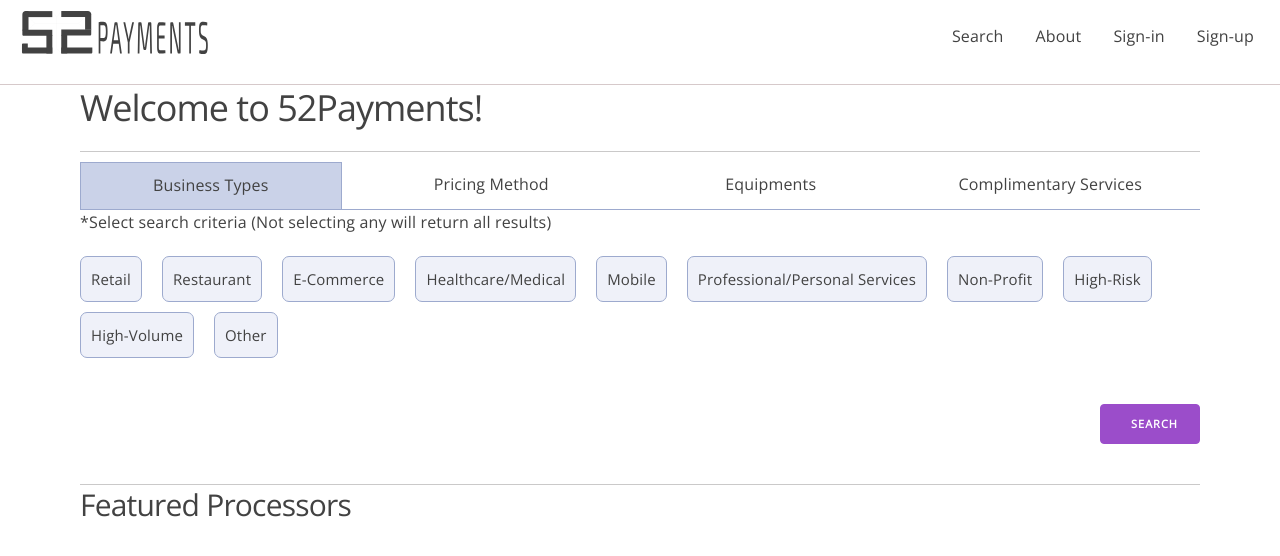
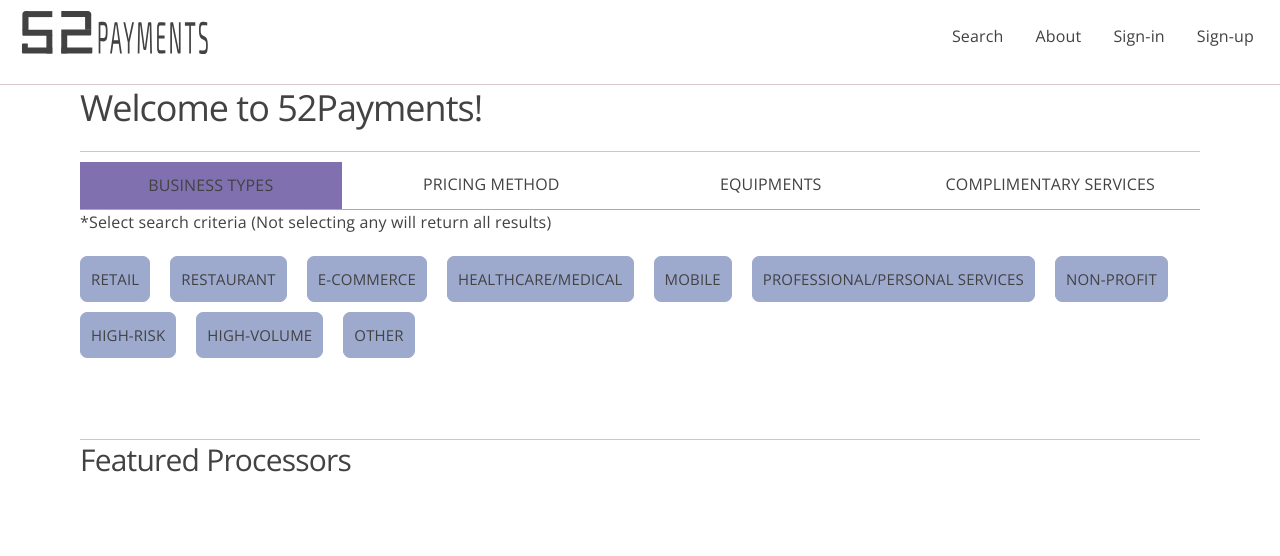
Before and after one commit to bosukh/52payments, a Flask app: page / in a window 1280 px wide. Shown: the top 556 px of the page. Run offline with Flask 2, Linux system fonts and the light colour scheme; data that the repository does not hold is empty; parts of the project's set-up code (start-up, migrations or seed data) failed here and were passed over; some libraries are stand-ins or nearby versions.

Commit message:
in the middle of new deco

```diff
--- a/app/static/css/base.css
+++ b/app/static/css/base.css
@@ -274,9 +274,9 @@ input {
   margin-top: 10px;
   border-radius: 7px;
   border-width: 1px;
-  border-color: #9DAACE;
+  border-color: #9daace;
   border-style: solid;
-  background-color: #EFF1F9;
+  background-color: #9daace;
 }
 .items-title-div{
   margin-top: 10px;
@@ -286,10 +286,10 @@ input {
   text-align: center;
 }
 .selected {
-  border-top: 1px #9DAACE solid;
-  border-left: 1px #9DAACE solid;
-  border-right: 1px #9DAACE solid;
-  background-color: #CAD2E8;
+  border-top: 1px #8170B0 solid;
+  border-left: 1px #8170B0 solid;
+  border-right: 1px #8170B0 solid;
+  background-color: #8170B0;
 }
 .search-nav{
   border-bottom: 1px #9DAACE solid;
@@ -301,9 +301,10 @@ input {
 }
 .items-title {
   text-decoration: none;
+  text-transform: uppercase;
+  color:#424242;
   cursor: pointer;
   cursor: hand;
-  color:#424242;
 }
 .search-row{
   float:left;
@@ -311,7 +312,7 @@ input {
 }
 .selected-item{
   border-color: #C3E0E3;
-  background-color: #EAF6F7;
+  background-color: #C3E0E3;
 }
 #chosen-title{
   margin-top: 15px;
--- a/app/templates/search_box.html
+++ b/app/templates/search_box.html
@@ -34,11 +34,6 @@
           Clear All
         </a>
       </div>
-      <div class="button-wrapper">
-        <a href="javascript:get_search_result()">
-          <button id='small-search-button' class= 'button' type="button" name="button">Search</button>
-        </a>
-      </div>
     </form>
   </div>
 </div>
```
